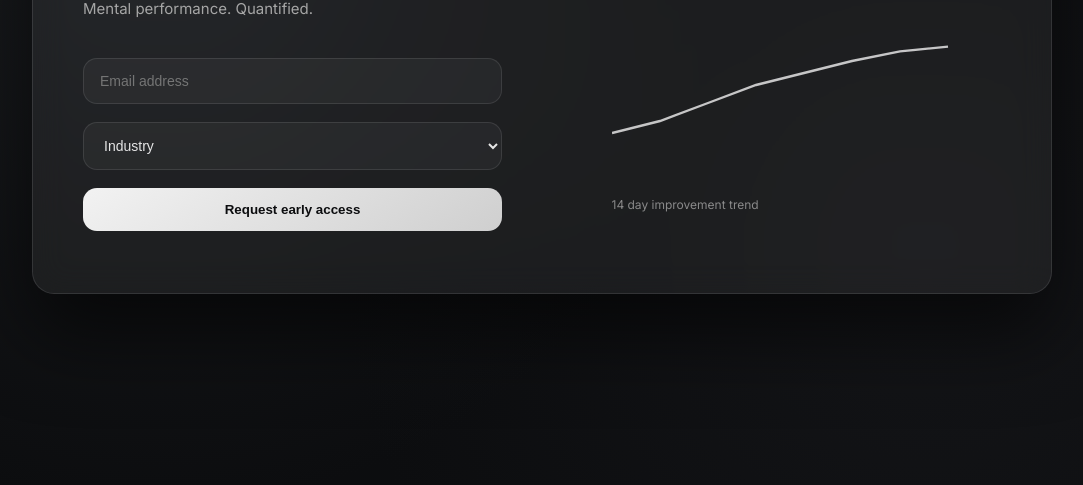
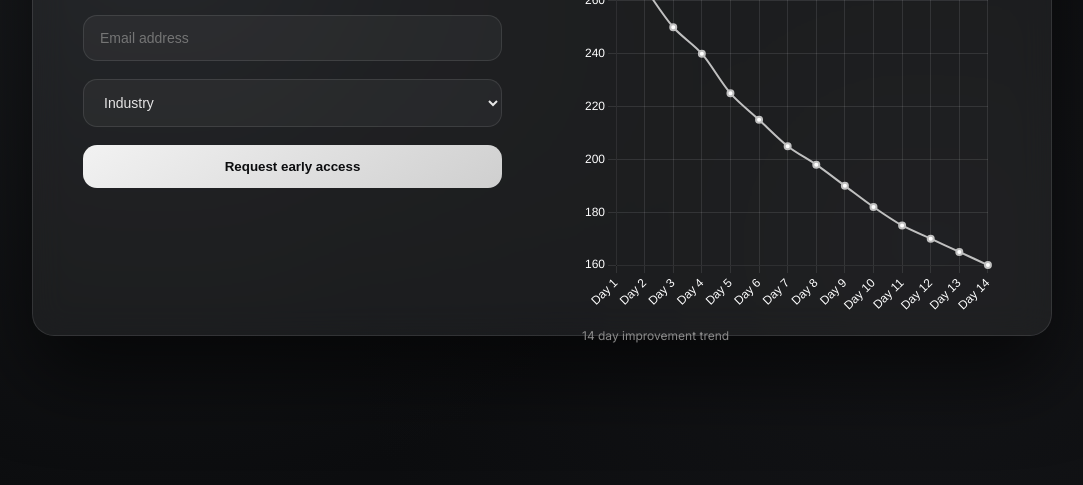
Before and after one commit to Bismillahfam/slate-validation, a website: page index.html in a window 1280 px wide. Shown: the part 315-800 px from the top of the page, without its empty margins (98-1181 px from the left). Drawn offline with nearby package versions, Linux system fonts and the light colour scheme.

Commit message:
Update 16.02.2026

```diff
--- a/Script.js
+++ b/Script.js
@@ -1,9 +1,20 @@
+// ===============================
+// SUPABASE CONFIG
+// ===============================
 const SUPABASE_URL = "https://eylopwzdfmtfkvtxdpdt.supabase.co";
-const SUPABASE_ANON_KEY =
-  "eyJhbGciOiJIUzI1NiIsInR5cCI6IkpXVCJ9.eyJpc3MiOiJzdXBhYmFzZSIsInJlZiI6ImV5bG9wd3pkZm10Zmt2dHhkcGR0Iiwicm9sZSI6ImFub24iLCJpYXQiOjE3NzA3MzUwNTcsImV4cCI6MjA4NjMxMTA1N30.FAH1XtaQdXAmP_m3-kU8-TIe3rqSmWMZwVOYHb3PLcM";
+const SUPABASE_ANON_KEY = "YOUR_ANON_KEY_HERE";
+
+// ===============================
+// DOM READY
+// ===============================
+document.addEventListener("DOMContentLoaded", () => {
+  // ===============================
+  // EMAIL FORM LOGIC
+  // ===============================
   const form = document.getElementById("signup-form");
   const message = document.getElementById("message");
 
+  if (form) {
     form.addEventListener("submit", async (e) => {
       e.preventDefault();
 
@@ -19,19 +30,86 @@ form.addEventListener("submit", async (e) => {
             apikey: SUPABASE_ANON_KEY,
             Authorization: `Bearer ${SUPABASE_ANON_KEY}`,
             "Content-Type": "application/json",
+            Prefer: "return=minimal",
           },
           body: JSON.stringify({ email, industry }),
         });
 
-    if (!res.ok) throw new Error(res.status);
+        if (!res.ok) {
+          throw new Error(res.status.toString());
+        }
 
         message.textContent = "You're on the list.";
         form.reset();
       } catch (error) {
         if (error.message === "409") {
           message.textContent = "You're already on the list.";
-      return;
+        } else {
+          message.textContent = "Something went wrong. Try again later.";
+          console.error(error);
         }
-    message.textContent = "Something went wrong. Try again later." + error;
       }
     });
+  }
+
+  // ===============================
+  // CHART.JS GRAPH
+  // ===============================
+  const chartCanvas = document.getElementById("reactionChart");
+
+  if (chartCanvas && typeof Chart !== "undefined") {
+    const reactionData = [
+      280, 265, 250, 240, 225, 215, 205, 198, 190, 182, 175, 170, 165, 160,
+    ];
+
+    const labels = reactionData.map((_, i) => `Day ${i + 1}`);
+
+    new Chart(chartCanvas, {
+      type: "line",
+      data: {
+        labels: labels,
+        datasets: [
+          {
+            label: "Reaction Time (ms)",
+            data: reactionData,
+            borderColor: "#c0c0c0",
+            backgroundColor: "rgba(192,192,192,0.1)",
+            borderWidth: 2,
+            tension: 0.3,
+            pointRadius: 3,
+            pointBackgroundColor: "#ffffff",
+          },
+        ],
+      },
+      options: {
+        responsive: true,
+        maintainAspectRatio: false,
+        scales: {
+          x: {
+            ticks: {
+              color: "#ffffff",
+            },
+            grid: {
+              color: "rgba(255,255,255,0.1)",
+            },
+          },
+          y: {
+            ticks: {
+              color: "#ffffff",
+            },
+            grid: {
+              color: "rgba(255,255,255,0.1)",
+            },
+          },
+        },
+        plugins: {
+          legend: {
+            labels: {
+              color: "#ffffff",
+            },
+          },
+        },
+      },
+    });
+  }
+});
--- a/Style.css
+++ b/Style.css
@@ -137,8 +137,9 @@ button:hover {
 }
 
 .graph-container {
+  position: relative;
   width: 100%;
-  max-width: 360px;
+  height: 400px;
 }
 
 .graph-title {
--- a/index.html
+++ b/index.html
@@ -11,6 +11,9 @@
       href="https://fonts.googleapis.com/css2?family=Inter:wght@300;400;500;600&display=swap"
       rel="stylesheet"
     />
+
+    <!-- Chart.js CDN -->
+    <script src="https://cdn.jsdelivr.net/npm/chart.js"></script>
 
     <link rel="stylesheet" href="Style.css" />
   </head>
@@ -52,22 +55,8 @@
             <div class="graph-container">
               <div class="graph-title">Reaction Time Index</div>
 
-              <svg viewBox="0 0 300 160" class="graph">
-                <polyline
-                  fill="none"
-                  stroke="#d9d9d9"
-                  stroke-width="2"
-                  points="
-                  0,120
-                  40,110
-                  80,95
-                  120,80
-                  160,70
-                  200,60
-                  240,52
-                  280,48"
-                />
-              </svg>
+              <!-- Chart.js Canvas -->
+              <canvas id="reactionChart"></canvas>
 
               <div class="graph-caption">14 day improvement trend</div>
             </div>
```
Lines whose indentation alone changed are shown as unchanged.
